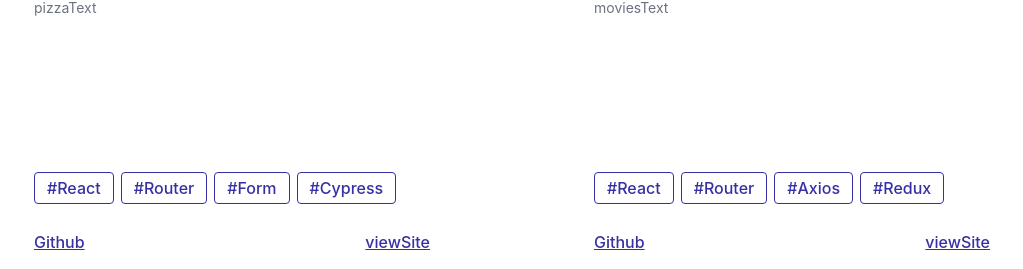
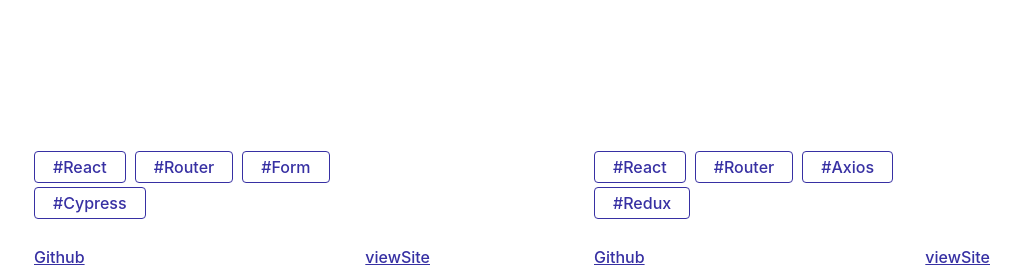
Before and after one commit to ibrahimfevzi/personal-portfolio, a React (Create React App) app: page / in a window 1280 px wide. Shown: the part 1991-2260 px from the top of the page, without its empty margins (128-1151 px from the left). Built offline with nearby package versions, Linux system fonts and the light colour scheme; the HTML template or start-up script is replaced by a standard one; a web font is replaced by a local one.

Commit message:
polished

```diff
--- a/src/App.css
+++ b/src/App.css
@@ -313,7 +313,6 @@
 
 .skill {
   display: flex;
-  margin-bottom: 20px;
   text-align: left;
   flex: 1;
   flex-direction: column;
@@ -335,7 +334,7 @@
   font-style: normal;
   font-weight: 400;
   font-size: 12px;
-  line-height: 16px;
+  line-height: 15px;
   color: #6b7280;
   padding-top: 2rem;
   padding-right: 7rem;
--- a/src/components/Cards.js
+++ b/src/components/Cards.js
@@ -69,8 +69,8 @@ const Cards = ({
               key={index}
               style={{
                 border: `1px solid ${darkMode ? "#8F88FF" : "#3730A3"}`,
-                padding: "3px 12px 3px",
-                margin: "0px 3px 0px 0px",
+                padding: "3px 18px 3px",
+                margin: "0px 5px 0px 0px",
                 background: darkMode ? "#383838" : "#FFFFFF",
                 borderRadius: "4px",
                 fontWeight: "500",
```
